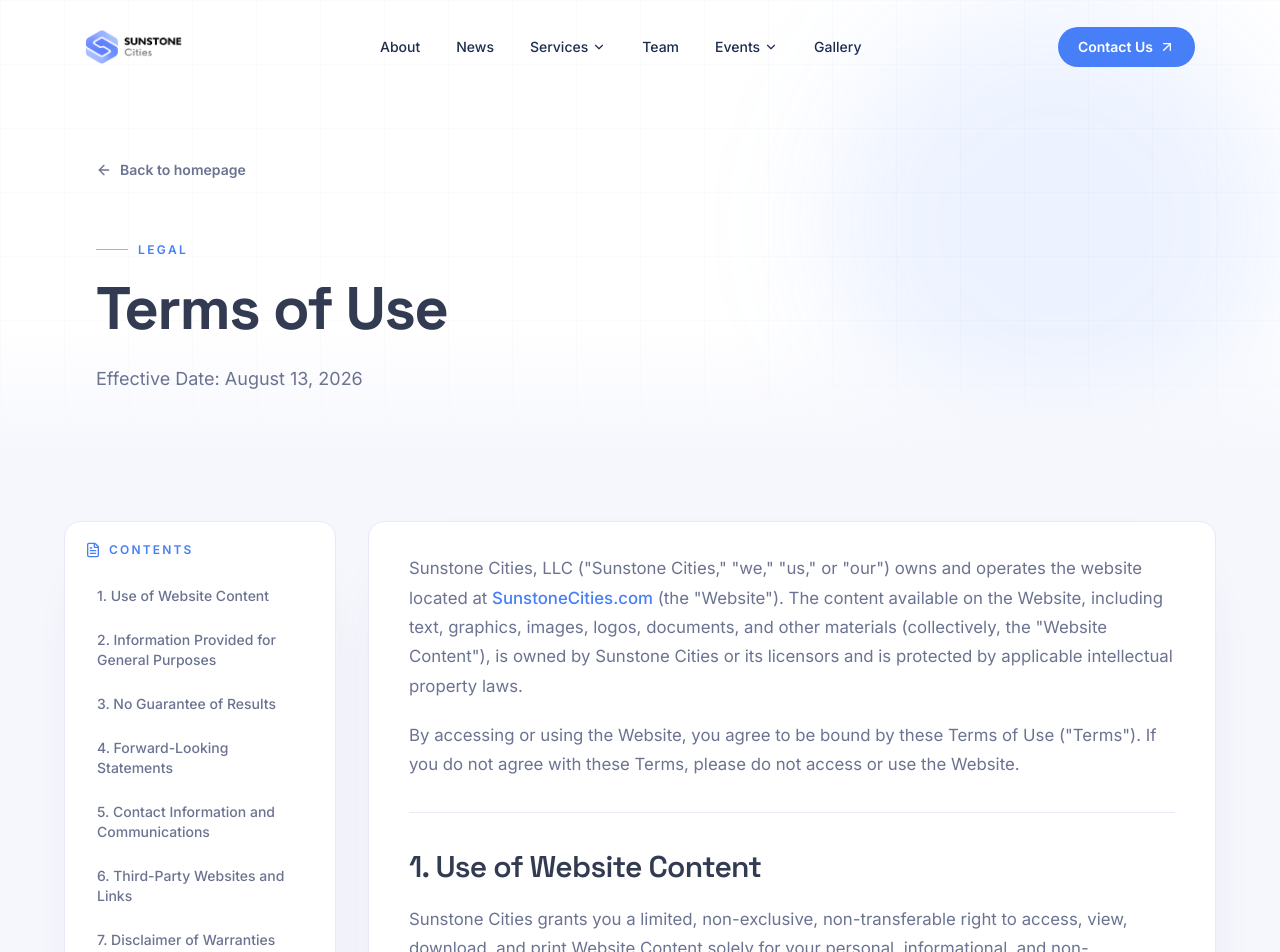
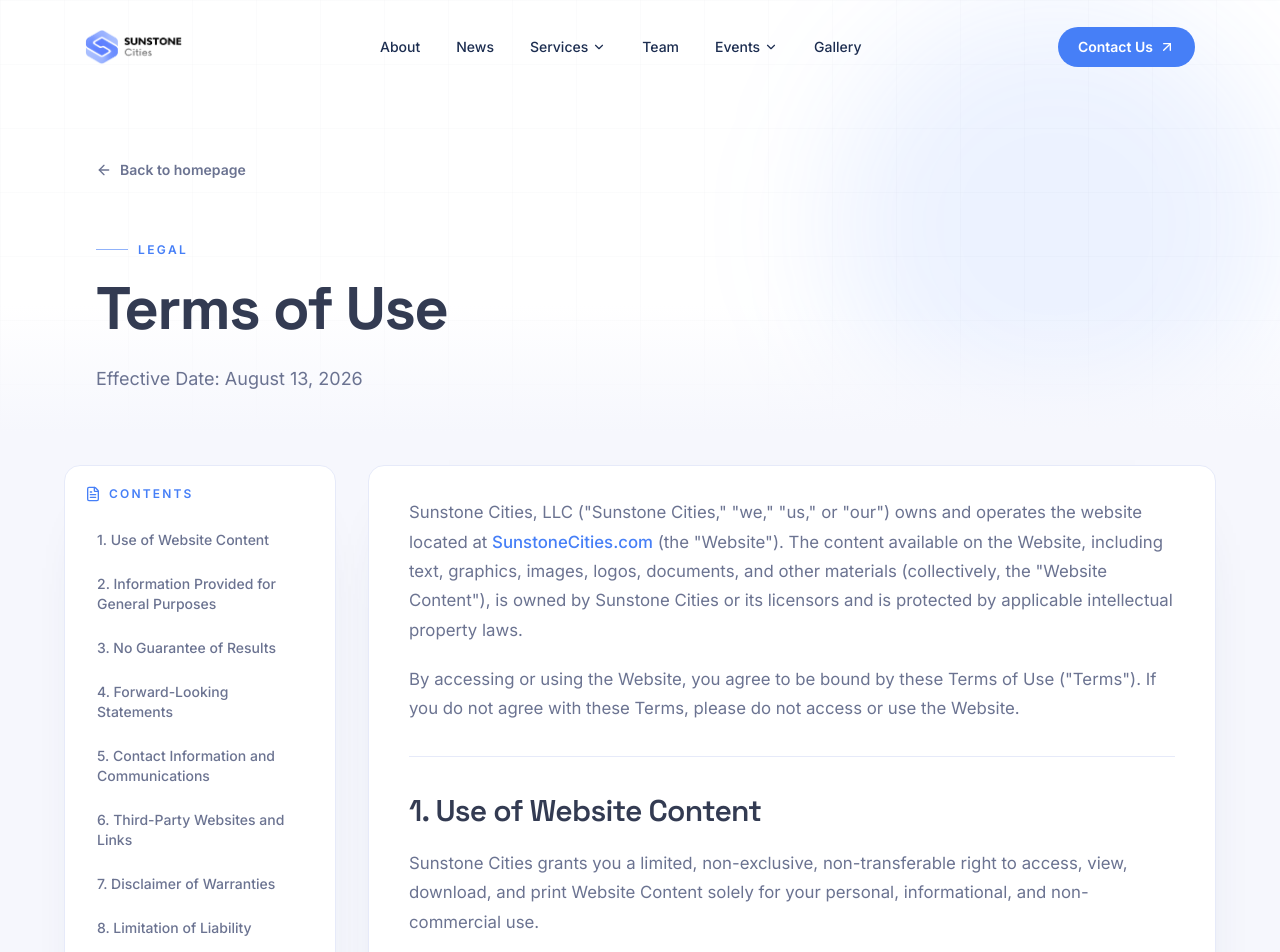
Before and after one commit to julieta-marketing/sunstonecities, a Next.js app: page /terms in a window 1280 px wide. Shown: the top 952 px of the page. Built offline with nearby package versions, Linux system fonts and the light colour scheme.

Commit message:
Adjust terms page spacing

```diff
--- a/app/terms/page.tsx
+++ b/app/terms/page.tsx
@@ -147,7 +147,7 @@ export default function TermsPage() {
     <div className="min-h-screen bg-background">
       <SiteHeader />
       <main id="main-content" tabIndex={-1}>
-        <section className="relative overflow-hidden bg-surface pt-32 pb-16 sm:pt-36 lg:pt-40">
+        <section className="relative overflow-hidden bg-surface pt-32 pb-8 sm:pt-36 sm:pb-10 lg:pt-40">
           <div className="pointer-events-none absolute inset-0 bg-grid opacity-40" />
           <div className="pointer-events-none absolute right-0 top-0 size-[28rem] rounded-full bg-primary/10 blur-3xl" />
           <div className="pointer-events-none absolute inset-x-0 bottom-0 h-32 bg-gradient-to-t from-background to-transparent" />
@@ -163,7 +163,7 @@ export default function TermsPage() {
 
             <div className="mt-12">
               <SectionLabel>Legal</SectionLabel>
-              <h1 className="mt-5 max-w-4xl font-display text-4xl font-bold leading-[1.04] tracking-tight text-foreground sm:text-6xl">
+              <h1 className="mt-5 font-display text-4xl font-bold leading-[1.04] tracking-tight text-foreground sm:text-6xl">
                 Terms of Use
               </h1>
               <p className="mt-6 max-w-none text-lg leading-relaxed text-muted-foreground md:whitespace-nowrap">
@@ -173,7 +173,7 @@ export default function TermsPage() {
           </div>
         </section>
 
-        <section className="px-5 py-14 sm:px-8 sm:py-16">
+        <section className="px-5 pt-8 pb-14 sm:px-8 sm:pt-8 sm:pb-16">
           <div className="mx-auto grid max-w-6xl gap-8 lg:grid-cols-[17rem_minmax(0,1fr)] lg:items-start">
             <aside className="lg:sticky lg:top-28">
               <div className="rounded-lg border border-border bg-card p-5 shadow-[0_24px_70px_-56px_rgba(15,58,99,0.45)]">
```
